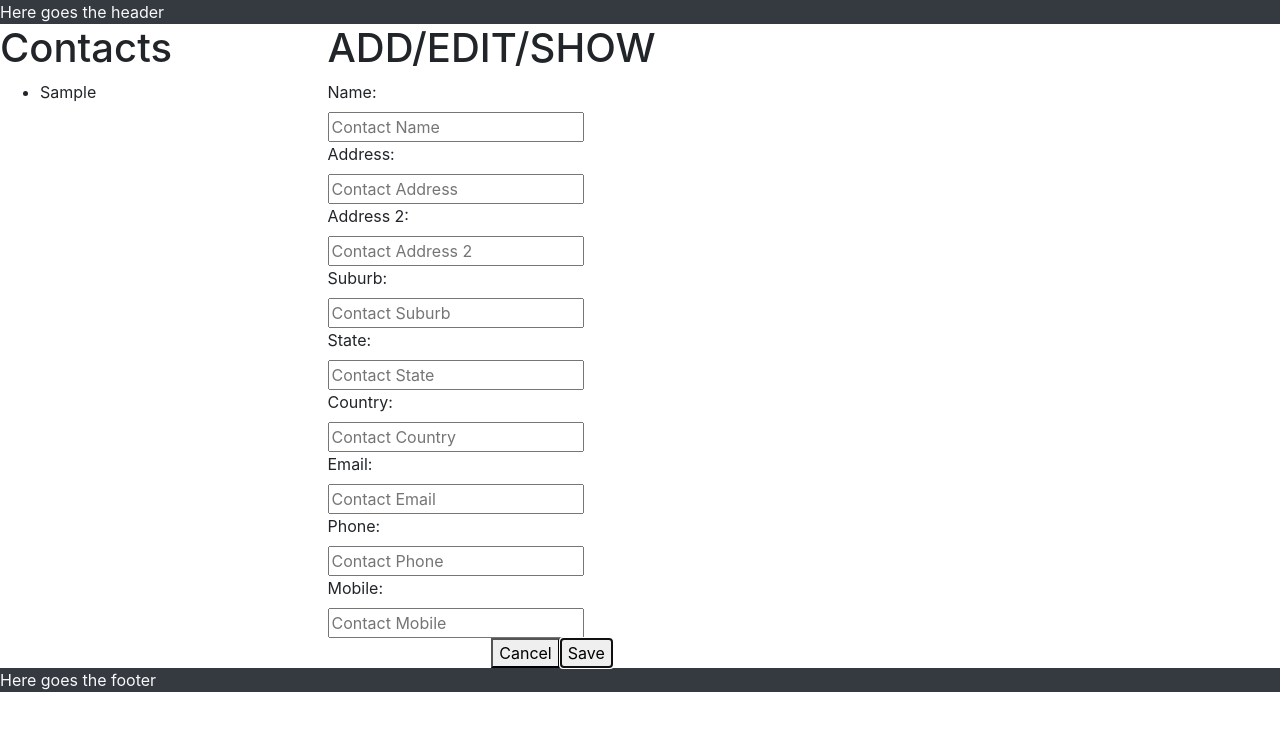
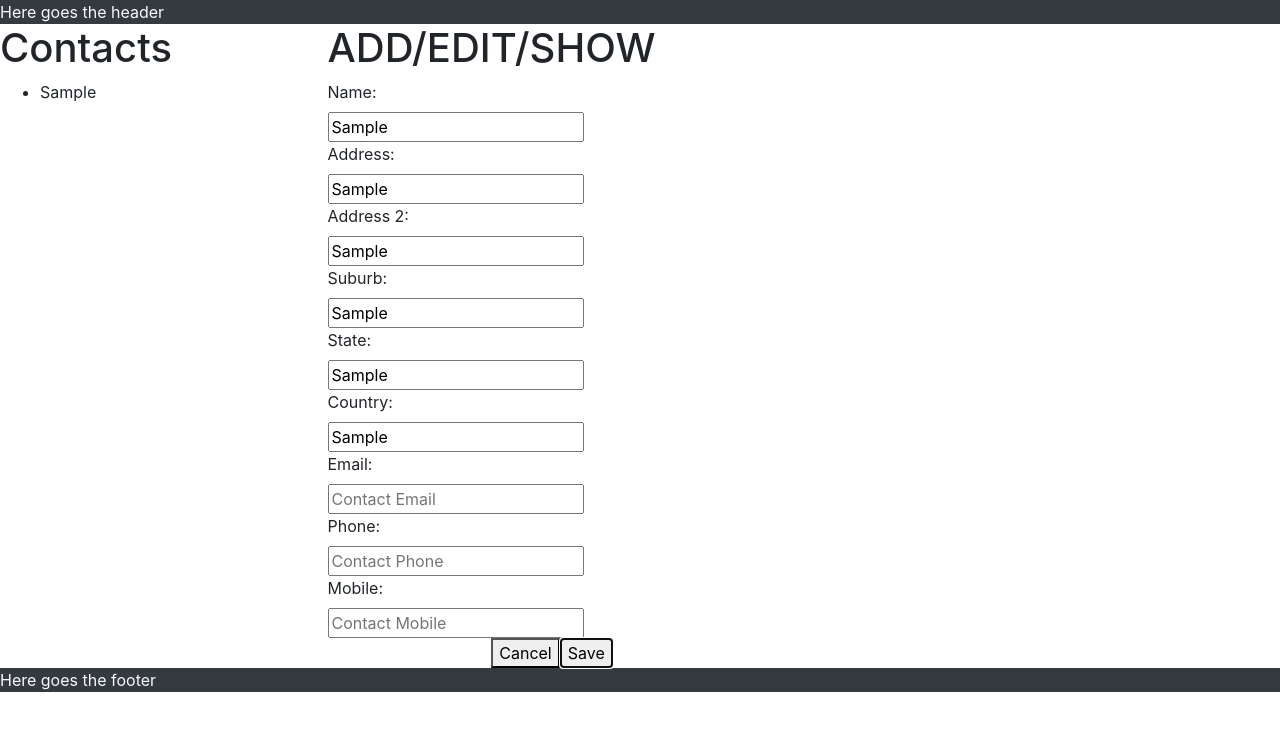
Before and after one commit to ggornes/contact-me-base, a React (Create React App) app: page / in a window 1280 px wide. Both pictures are taken after typing "Sample", "Sample", "Sample", "Sample", "Sample", "Sample" into the empty fields and a click on the button "Save". Shown: the top 730 px of the page. Built offline with nearby package versions, Linux system fonts and the light colour scheme.

Commit message:
changed form and onClick event on the li elements

```diff
--- a/src/App.js
+++ b/src/App.js
@@ -1,41 +1,44 @@
 import React, {Component} from 'react';
 import logo from './logo.svg';
 import {Row, Col} from 'reactstrap';
-// inserted comment
 
-/*
-const dummyContacts = [
-  {
-    key:'001',
-    name:'John Smith',
-    address1:'Evergreen Fields 142',
-    address2:'a2',
-    suburb:'Suburb',
-    state:'Springfield',
-    country:'AAA',
-    email:'jsmith@example.com',
-    phone:'1234324',
-    mobile:'2342343'
-  },
-  {
-    key:'002',
-    name:'Will Smith',
-    address1:'Nowhere street 142',
-    address2:'a2',
-    suburb:'Suburb',
-    state:'Your Head',
-    country:'BBB',
-    email:'ws@example.com',
-    phone:'1234324',
-    mobile:'2342343'
-  }
-];*/
+
 
 export default class App extends Component {
 
   constructor(props) {
     super(props);
     this.state = {
+      formControls: {
+        name: {
+          value: ''
+        },
+        address1: {
+          value: ''
+        },
+        address2: {
+          value: ''
+        },
+        suburb: {
+          value: ''
+        },
+        state: {
+          value: ''
+        },
+        country: {
+          value: ''
+        },
+        email: {
+          value: ''
+        },
+        phone: {
+          value: ''
+        },
+        mobile: {
+          value: ''
+        }
+      },
+
       contacts: [],
       currentContact: {
         id:'',
@@ -79,19 +82,46 @@ export default class App extends Component {
     }
   } // End Constructor
 
-  /*
-  addContact = (event) => {
-    event.preventDefault();
-    const newContact = this.state.currentContact;
-    // ToDo: validate contact information
-    const newListOfContacts = [this.state.contacts,...,newContact];
+
+  changeHandler = event => {
+    const name = event.target.name;
+    const value = event.target.value;
+
     this.setState({
-      contacts: newListOfContacts,
-      currentContact: {key:'', name:'', address1:'', address2:'', suburb:'', state:'', country:'',
-        email:'', phone:'', mobile:''}
-    })
+      formControls: {
+        ...this.state.formControls,
+        [name]: {
+          ...this.state.formControls[name],
+          value
+        }
+      }
+    });
   };
-  */
+
+  formSubmitHandler = (e) => {
+    e.preventDefault();
+    // console.dir(this.state.formControls);
+    // ToDo Validate information
+    const newContact = {
+      id: Date.now(),
+      name:this.state.formControls.name.value,
+      address1:this.state.formControls.address1.value,
+      address2:this.state.formControls.address2.value,
+      suburb:this.state.formControls.suburb.value,
+      state:this.state.formControls.state.value,
+      country:this.state.formControls.country.value,
+      email:this.state.formControls.email.value,
+      phone:this.state.formControls.phone.value,
+      mobile:this.state.formControls.mobile.value
+    };
+    const contacts = [...this.state.contacts, newContact];
+    this.setState({
+      contacts: contacts
+  });
+    // console.log(this.state.contacts)
+  };
+
+
 
   myClickEvent = (event) => {
     console.log(this);
@@ -157,8 +187,8 @@ export default class App extends Component {
       return (
           <li
               key={item.id}
-              onClick={console.log(item.id)}
-              >
+              onClick={() =>console.log("hello")}
+          >
                 {item.name}
           </li>)
     });
@@ -184,8 +214,11 @@ export default class App extends Component {
                   </Col>
                   <Col>
                     <input
+                        type="text"
+                        name="name"
+                        value={this.state.formControls.name.value}
+                        onChange={this.changeHandler}
                         id="contactName"
-                        type="text"
                         placeholder="Contact Name"
                         />
                   </Col>
@@ -197,8 +230,11 @@ export default class App extends Component {
                   </Col>
                   <Col>
                     <input
+                        type="text"
+                        name="address1"
+                        value={this.state.formControls.address1.value}
+                        onChange={this.changeHandler}
                         id="address1"
-                        type="text"
                         placeholder="Contact Address"/>
                   </Col>
                 </Row>
@@ -209,8 +245,11 @@ export default class App extends Component {
                   </Col>
                   <Col>
                     <input
+                        type="text"
+                        name="address2"
+                        value={this.state.formControls.address2.value}
+                        onChange={this.changeHandler}
                         id="address2"
-                        type="text"
                         placeholder="Contact Address 2"/>
                   </Col>
                 </Row>
@@ -221,8 +260,11 @@ export default class App extends Component {
                   </Col>
                   <Col>
                     <input
+                        type="text"
+                        name="suburb"
+                        value={this.state.formControls.suburb.value}
+                        onChange={this.changeHandler}
                         id="suburb"
-                        type="text"
                         placeholder="Contact Suburb"/>
                   </Col>
                 </Row>
@@ -233,8 +275,11 @@ export default class App extends Component {
                   </Col>
                   <Col>
                     <input
+                        type="text"
+                        name="state"
+                        value={this.state.formControls.state.value}
+                        onChange={this.changeHandler}
                         id="state"
-                        type="text"
                         placeholder="Contact State"/>
                   </Col>
                 </Row>
@@ -245,8 +290,11 @@ export default class App extends Component {
                   </Col>
                   <Col>
                     <input
+                        type="text"
+                        name="country"
+                        value={this.state.formControls.country.value}
+                        onChange={this.changeHandler}
                         id="country"
-                        type="text"
                         placeholder="Contact Country"/>
                   </Col>
                 </Row>
@@ -257,8 +305,11 @@ export default class App extends Component {
                   </Col>
                   <Col>
                     <input
+                        type="text"
+                        name="email"
+                        value={this.state.formControls.email.value}
+                        onChange={this.changeHandler}
                         id="email"
-                        type="text"
                         placeholder="Contact Email"/>
                   </Col>
                 </Row>
@@ -269,8 +320,11 @@ export default class App extends Component {
                   </Col>
                   <Col>
                     <input
+                        type="text"
+                        name="phone"
+                        value={this.state.formControls.phone.value}
+                        onChange={this.changeHandler}
                         id="phone"
-                        type="text"
                         placeholder="Contact Phone"/>
                   </Col>
                 </Row>
@@ -281,8 +335,11 @@ export default class App extends Component {
                   </Col>
                   <Col>
                     <input
+                        type="text"
+                        name="mobile"
+                        value={this.state.formControls.mobile.value}
+                        onChange={this.changeHandler}
                         id="mobile"
-                        type="text"
                         placeholder="Contact Mobile"/>
                   </Col>
                 </Row>
@@ -293,7 +350,7 @@ export default class App extends Component {
                   </Col>
                   <Col>
                     <button>Cancel</button>
-                    <button onClick={this.addContact}>Save</button>
+                    <button onClick={this.formSubmitHandler}>Save</button>
                   </Col>
                 </Row>
 
```
